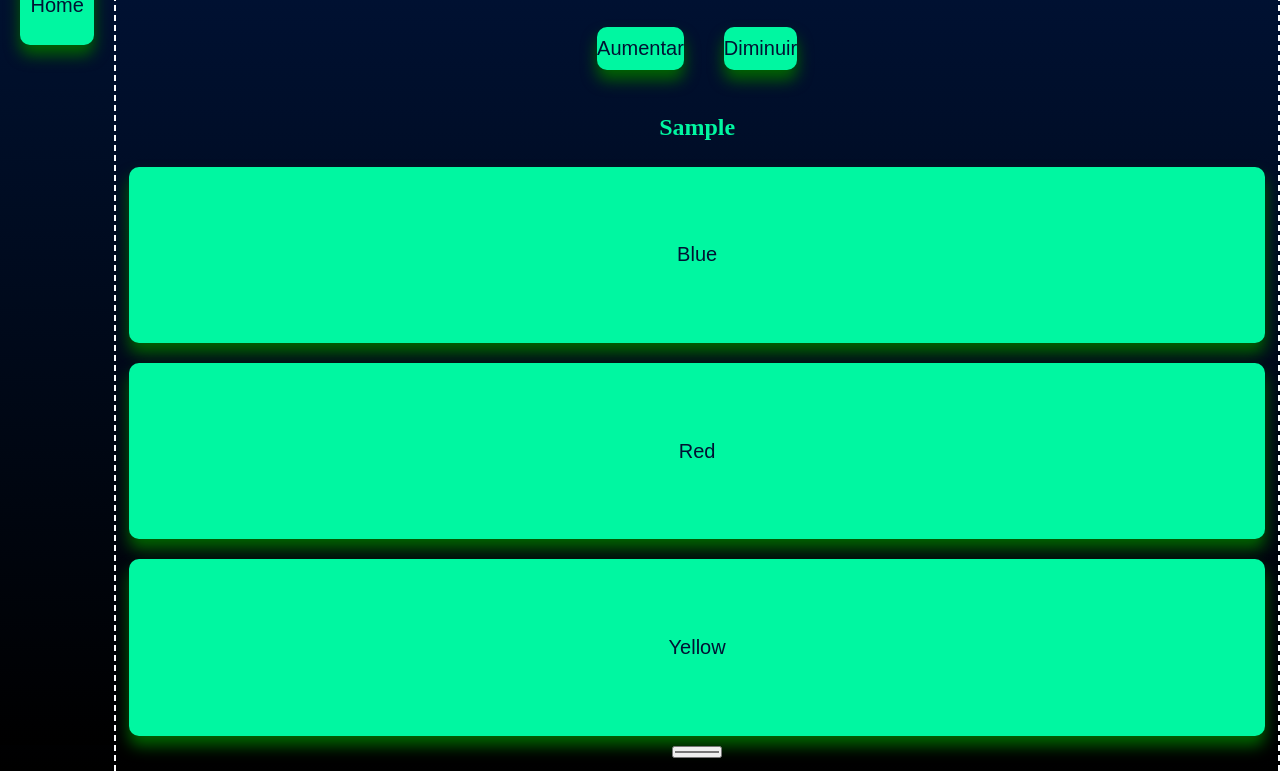
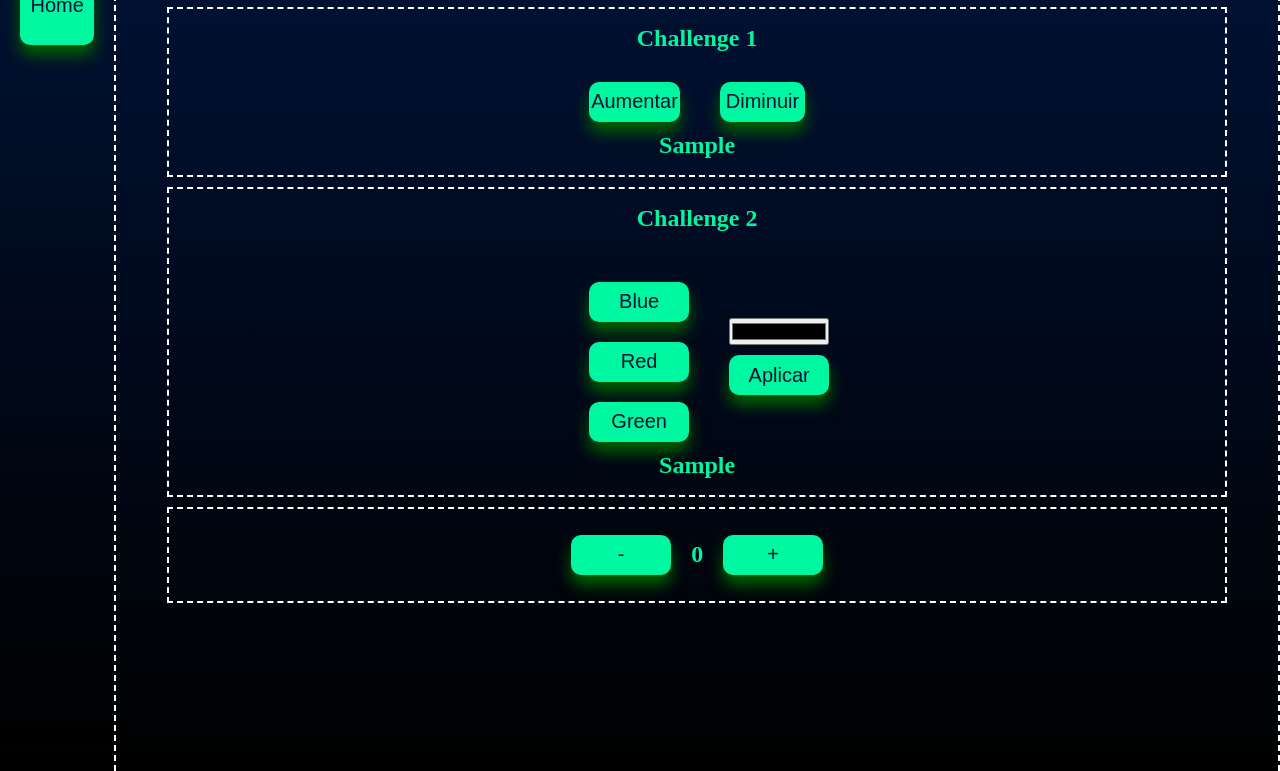
Before and after one commit to Japagod/Atividades, a plain HTML site: page Atividade2/Atividade2.html in a window 1280 px wide. Shown: the part 55-826 px from the top of the page. Drawn offline with Linux system fonts and the light colour scheme.

Commit message:
Add files via upload

```diff
--- a/Atividade2/Atividade2.html
+++ b/Atividade2/Atividade2.html
@@ -14,17 +14,40 @@
     </nav>
     <main>
         <h1>Atividade 2</h1>
-        <!--PARTE 1-->
-        <div id="linhabtt">
-            <button onclick="maior()">Aumentar</button>
-            <button onclick="menor()">Diminuir</button>
-           </div>
-      <article><h2> <p id="texto1"> Sample </p> </h2></article>
-      <!--Parte 2-->
-      <button onclick="">Blue</button>
-      <button>Red</button>
-      <button>Yellow</button>
-      <input type="color" onchange="cor()">
+         <!--PARTE 1-->
+            <article class="margem" id="centera">
+                <h2>Challenge 1</h2>
+            <div class="linha">
+                <button onclick="maior()">Aumentar</button>
+                <button onclick="menor()">Diminuir</button>
+            </div>
+                <h2> <p id="texto1"> Sample </p> </h2>
+            </article>
+
+        <!--Parte 2-->
+        <article class="margem" id="centera">
+            <h2>Challenge 2</h2>
+            <div class="linha">
+                <div class="coluna">
+                    <button onclick="Blue()" >Blue</button>
+                    <button onclick="Red()" >Red</button>
+                    <button onclick="Green()" >Green</button>
+                </div>
+                <div class="coluna">
+                    <input style="width: 100px;" type="color" id="cor">
+                    <button onclick="cor()">Aplicar</button>
+                </div>
+            </div>
+            <div id="center">
+                <h2 id="texto2">Sample</h2>
+            </div>
+         </article>
+         <!--Parte 3-->
+         <article class="margem" id="center" class="linha">
+            <button>-</button>
+          <h2><span id="num">0</span></h2>
+            <button onclick="mais()">+</button>
+         </article>
     </main>
     <script src="script2.js"></script>
 </body>
--- a/Atividade2/script2.js
+++ b/Atividade2/script2.js
@@ -9,6 +9,23 @@ function menor(){
      document.getElementById("texto1").innerHTML.small()
 }
 // Parte 2
+function Blue(){
+    document.getElementById("texto2").style.color = "blue"
+}
+function Red(){
+    document.getElementById("texto2").style.color = "red"
+}
+function Green(){
+    document.getElementById("texto2").style.color = "green"
+}
 function cor(){
+    let cor = document.getElementById("cor").value
+    document.getElementById("texto2").style.color = cor
+}
+function mais(){
+
+    let res = document.getElementById("num")
+    res.innerHTML = num.value + 1
+    console.debug(res)
 
 }
--- a/Atividade2/style2.css
+++ b/Atividade2/style2.css
@@ -1,10 +1,36 @@
+.margem{
+    margin-top: 10px;
+    border: white dashed 2px;
+}
+article{
+    width: 80vw;
+}
+#centera{
+    display: flex;
+    flex-direction: column;
 
-#linhabtt{
+}
+#center{
+    display: flex;
+    align-items: center;
+    justify-content: center;
+}
+.coluna{
+    margin-top: 20px;
+    display: flex;
+    flex-direction: column;
+    align-items: center;
+    justify-content: center;
+}
+.linha{
     margin-top: 20px;
     display: flex;
     flex-direction: row;
 }
 main button{
+    padding: 2px;
+    height: 40px;
+    width: 100px;
     margin-block: 10px;
     margin-inline: 20px;
 }
```
